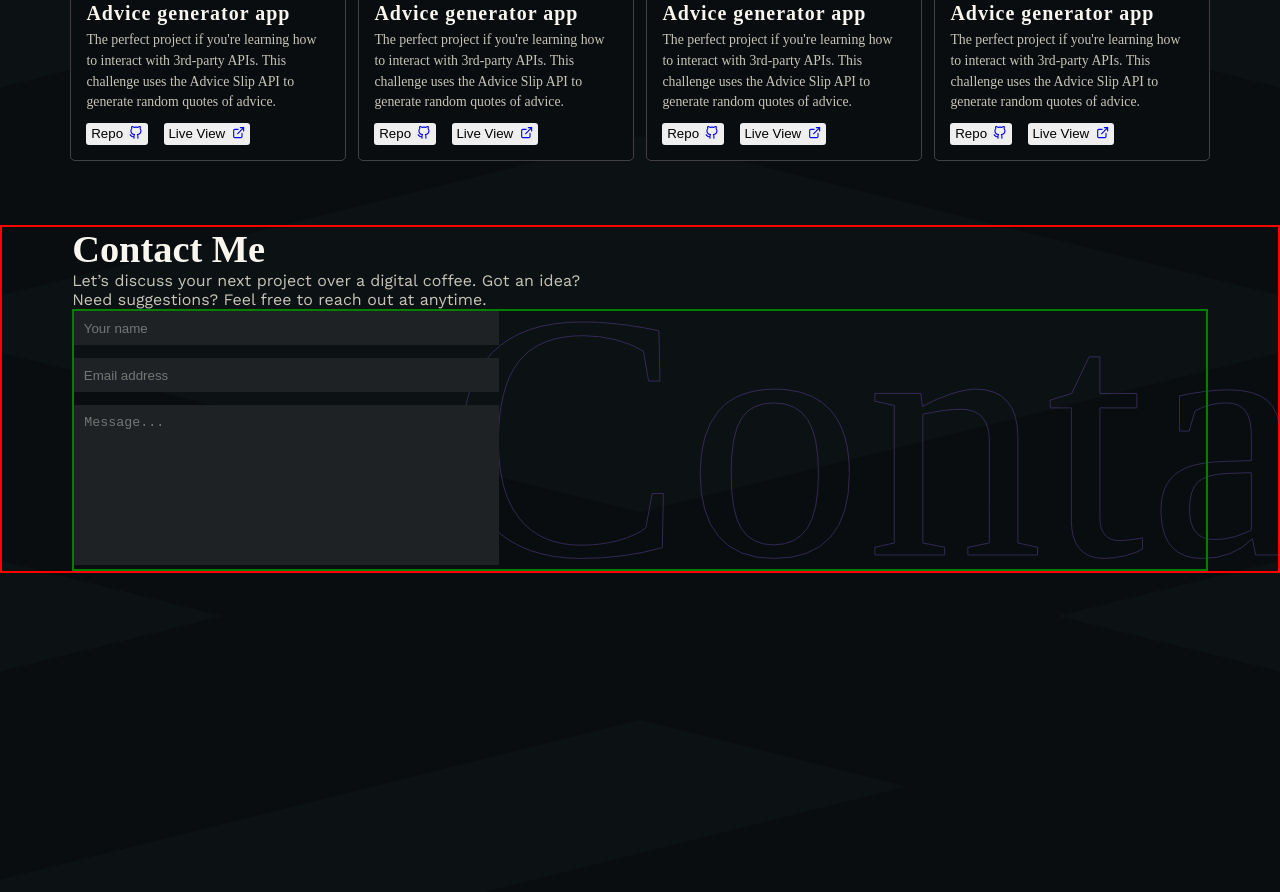
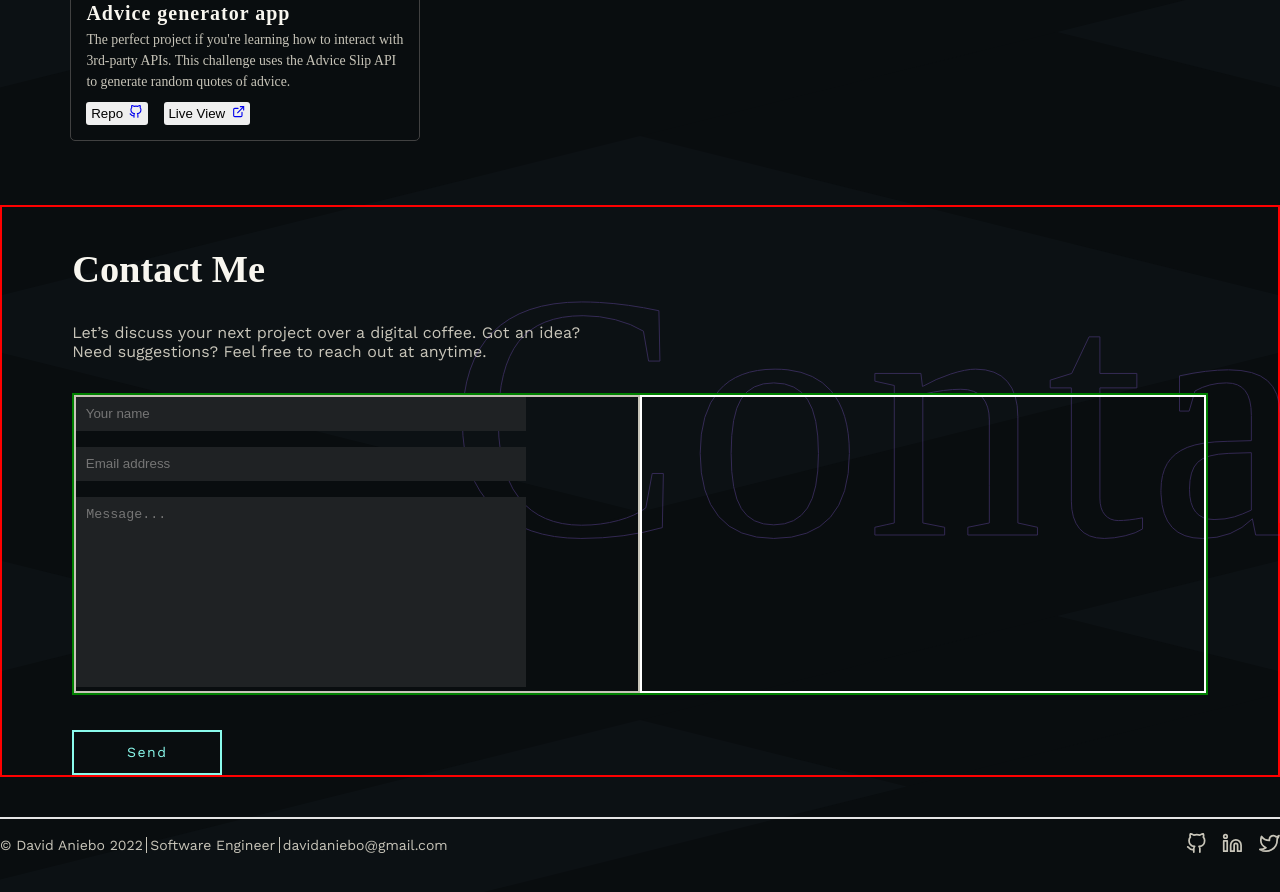
Before and after one commit to Webmekanic/My-Portfolio-v2.0.0, a React (Create React App) app: page / in a window 1280 px wide. Shown: the part 1760-2652 px from the top of the page. Built offline with nearby package versions, Linux system fonts and the light colour scheme; a web font is replaced by a local one.

Commit message:
feat::add social handle button

```diff
--- a/src/App.js
+++ b/src/App.js
@@ -10,6 +10,7 @@ import MobileMenu from "./components/layouts/MobileMenu"
 import Skills from "./components/layouts/Skills"
 import Loading from "./components/layouts/Loading"
 import ProjectItem from "./components/shared/ProjectItem"
+import Socials from "./components/shared/Socials"
 
 function App() {
   return (
@@ -32,6 +33,7 @@ function App() {
         <Route path="/loading" element={<Loading />} />
         <Route path="*" element={<NotFound />} />
         <Route path="/project" element={<ProjectItem />} />
+        <Route path="/socials" element={<Socials />} />
       </Routes>
     </BrowserRouter>
   )
--- /dev/null
+++ b/src/components/shared/Socials.jsx
@@ -0,0 +1,22 @@
+import React from "react"
+import { SocialHandle } from "../../styles/SocialStyle"
+import { HiOutlineLocationMarker } from "react-icons/hi"
+
+const Socials = () => {
+  return (
+    <SocialHandle>
+      <HiOutlineLocationMarker />
+      <button className="socials">
+        <a
+          href="http://www.codewars.com/webmekanic"
+          target="_blank"
+          rel="noreferrer"
+        >
+          kgkgitititi
+        </a>
+      </button>
+    </SocialHandle>
+  )
+}
+
+export default Socials
--- a/src/pages/Home.jsx
+++ b/src/pages/Home.jsx
@@ -2,7 +2,7 @@ import React from "react"
 import Skills from "../components/layouts/Skills"
 import BgText from "../components/shared/BgText"
 import Button from "../components/shared/Button"
-// import Footer from "../components/layouts/Footer"
+import Footer from "../components/layouts/Footer"
 import letsCodeIcon1 from "../components/layouts/assets/letcodeicon1.svg"
 import letsCodeIcon2 from "../components/layouts/assets/letcodeicon2.svg"
 import CssLogo from "../components/layouts/assets/cssLogo.svg"
@@ -151,9 +151,9 @@ function Home() {
               </div>
               <section className="myProject">
                 <ProjectItem />
-                <ProjectItem />
-                <ProjectItem />
-                <ProjectItem />
+                {/* <ProjectItem /> */}
+                {/* <ProjectItem /> */}
+                {/* <ProjectItem /> */}
               </section>
             </ProjectSection>
           </section>
@@ -188,12 +188,14 @@ function Home() {
                       ></textarea>
                     </form>
                   </section>
+                  <div className="contactLocations"></div>
                 </section>
+                <Button text={"send"} className="contactBtn" />
               </div>
             </ContactSection>
           </section>
         </section>
-        {/* <Footer classname="homeFooter" /> */}
+        <Footer classname="contact-footer" />
       </MyHome>
     </>
   )
--- a/src/styles/HomeStyle.jsx
+++ b/src/styles/HomeStyle.jsx
@@ -781,28 +781,32 @@ export const ContactSection = styled.section`
   .contactContainer {
     width: 89%;
     margin: auto;
-    // margin-top: 40px;
+    margin-top: 40px;
   }
   .contactText {
     width: 45%;
     color: ${({ theme }) => theme.colors.textColor};
+    margin-top: 32px;
   }
 
   .contactMe {
     border: 2px solid green;
     position: relative;
     z-index: 20;
+    margin-top: 32px;
+    display: grid;
+    grid-template-columns: 1fr 1fr;
   }
 
-  .contactInput {
-    width: 50%;
-  }
+  // .contactInput {
+  //   width: 50%;
+  // }
 
   #NameInput,
   #emailInput {
-    width: 75%;
+    width: 80%;
     padding: 0.6rem;
-    margin-bottom: 0.8rem;
+    margin-bottom: 1rem;
     background: ${({ theme }) => theme.colors.borderColor};
     color: ${({ theme }) => theme.colors.textColor};
     outline: none;
@@ -810,18 +814,49 @@ export const ContactSection = styled.section`
   }
 
   #MessageInput {
-    width: 75%;
+    width: 80%;
     background: ${({ theme }) => theme.colors.borderColor};
-    padding: 10px 0px 120px 10px;
+    padding: 10px 0px 150px 10px;
     color: ${({ theme }) => theme.colors.textColor};
     outline: none;
     border: none;
     resize: none;
   }
 
+  .contactForm {
+    border: 2px solid ${({ theme }) => theme.colors.textColor};
+  }
+  .contactLocations {
+    border: 2px solid white;
+  }
+
+  .contactBtn {
+    margin-top: 35px;
+  }
   @media ${({ theme }) => theme.mediaQueries.below768} {
+    .contactMe {
+      display: unset;
+    }
+
     .contactText {
       width: 100%;
     }
+    .contactForm {
+      display: block;
+      width: 100%;
+
+      .contactInput {
+        width: 100%;
+      }
+
+      #NameInput,
+      #emailInput,
+      #MessageInput {
+        width: 100%;
+      }
+    }
+    .contactLocations {
+      display: none;
+    }
   }
 `
--- /dev/null
+++ b/src/styles/SocialStyle.jsx
@@ -0,0 +1,14 @@
+import styled from "styled-components"
+
+export const SocialHandle = styled.div`
+  border: 2px solid red;
+  display: flex;
+  flex-direction: column;
+  justify-content: center;
+  align-items: center;
+
+  .socials {
+    border: 2px solid red;
+    display: inline-block;
+  }
+`
```
